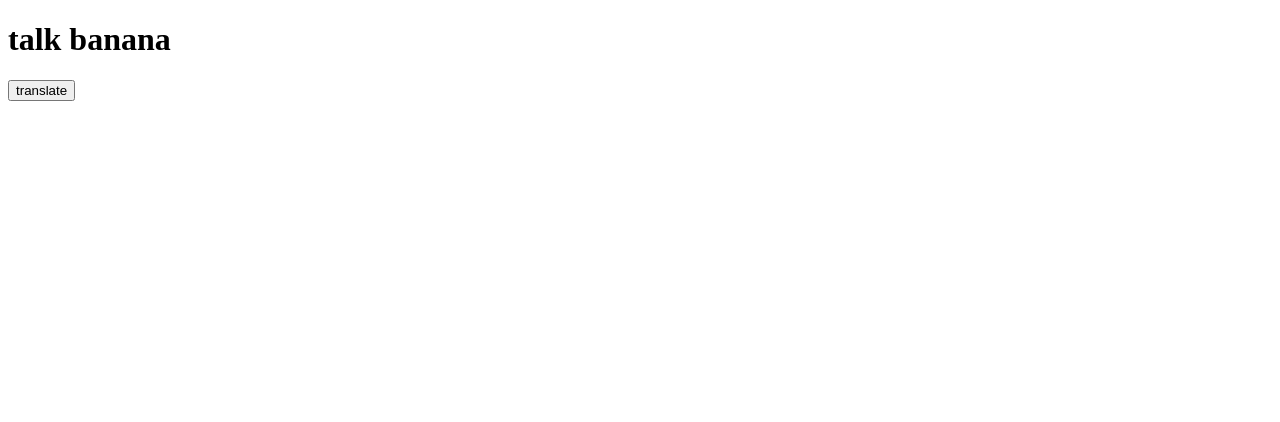
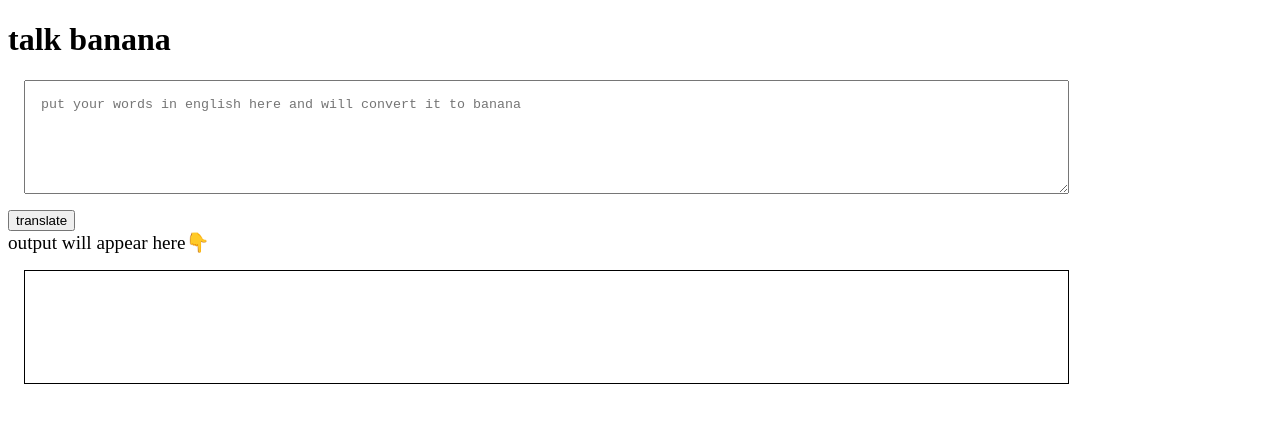
Before and after one commit to rachana-c-s/banana-speak, a plain HTML site: page index.html in a window 1280 px wide. Drawn offline with Linux system fonts and the light colour scheme.

Commit message:
inputoutput.updated

```diff
--- a/app.js
+++ b/app.js
@@ -1,5 +1,12 @@
 var btnTranslate = document.querySelector("#btn-translate");
+var txtInput = document.querySelector("#txt-input");
+var outputDiv = document.querySelector("#output");
+
+console.log(outputDiv)
+
 
 btnTranslate.addEventListener("click" ,function ClickEventHandler(){
-    console.log("clicked!")
-})
+    console.log("clicked!");
+    console.log("input",txtInput.value)
+    outputDiv.innerText = "ssssssss "  + txtInput.value;
+});
--- a/index.html
+++ b/index.html
@@ -1,18 +1,43 @@
 <!DOCTYPE html>
 <html lang="en">
+
 <head>
     <meta charset="UTF-8">
     <meta http-equiv="X-UA-Compatible" content="IE=edge">
     <meta name="viewport" content="width=device-width, initial-scale=1.0">
     <title>Banana speak</title>
+    <style>
+        textarea {
+            width: 80%;
+            display: block;
+            margin: 1rem;
+            height: 10vh;
+            padding: 1rem;
+        }
+        #output{
+            margin: 1rem;
+            padding: 1rem;
+            height: 10vh;
+            width: 80%;
+            border: 1px solid black;
+        }
+    </style>
 
 
 </head>
+
 <body>
     <h1>talk banana</h1>
-    <button  id="btn-translate">translate</button>
+
+    <textarea id="txt-input"
+     placeholder="put your words in english here and will convert it to banana"></textarea>
+    <button id="btn-translate">translate</button>
+
+    <div style="font-size: larger;">output will appear here👇</div>
+    <div id="output"></div>
 
     <script src="app.js" type="text/javascript"> </script>
 
 </body>
+
 </html>
```
